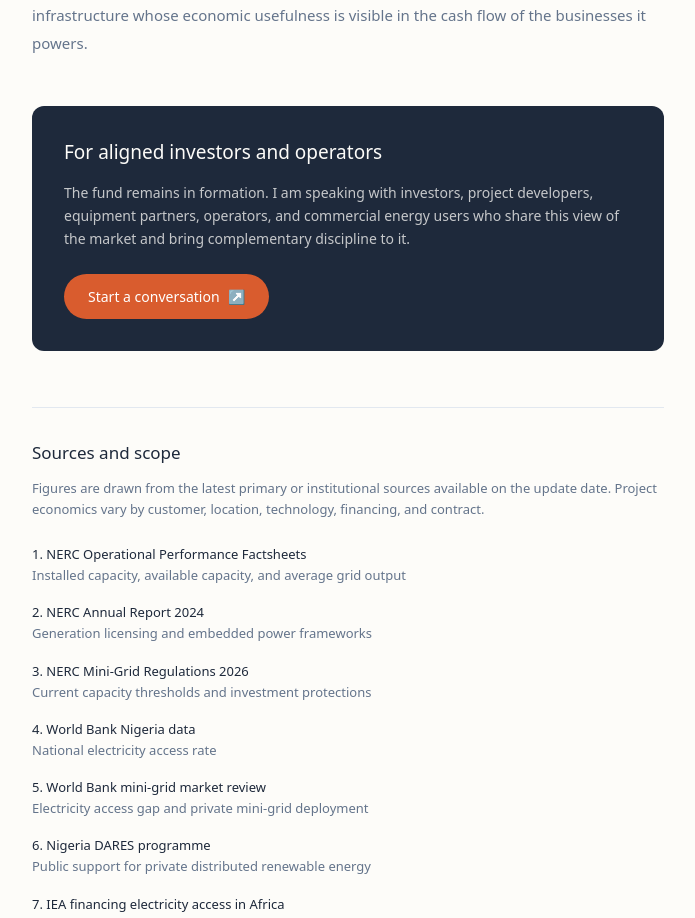
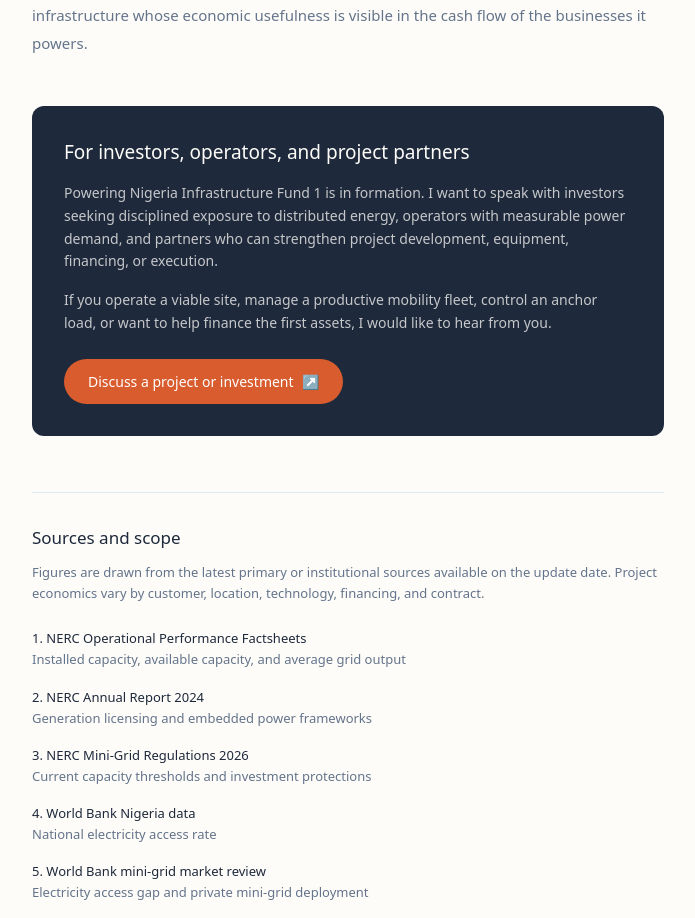
Before and after one commit to Threadigit/adetuyi.com, a Next.js app: page /thesis in a window 1280 px wide. Shown: the part 6240-7158 px from the top of the page, without its empty margins (292-987 px from the left). Built offline with nearby package versions, Linux system fonts and the light colour scheme.

Commit message:
Strengthen thesis conversion call to action

```diff
--- a/src/app/thesis/page.tsx
+++ b/src/app/thesis/page.tsx
@@ -478,19 +478,25 @@
 
           <div className="my-12 p-8 bg-foreground text-background rounded-xl">
             <h2 className="text-[19px] font-medium text-background mt-0 mb-4">
-              For aligned investors and operators
+              For investors, operators, and project partners
             </h2>
+            <p className="text-[14px] leading-relaxed text-background/75 mb-4">
+              Powering Nigeria Infrastructure Fund 1 is in formation. I want to
+              speak with investors seeking disciplined exposure to distributed
+              energy, operators with measurable power demand, and partners who
+              can strengthen project development, equipment, financing, or
+              execution.
+            </p>
             <p className="text-[14px] leading-relaxed text-background/75 mb-6">
-              The fund remains in formation. I am speaking with investors,
-              project developers, equipment partners, operators, and commercial
-              energy users who share this view of the market and bring
-              complementary discipline to it.
+              If you operate a viable site, manage a productive mobility fleet,
+              control an anchor load, or want to help finance the first assets,
+              I would like to hear from you.
             </p>
             <a
-              href="mailto:tolu@adetuyi.com?subject=Powering Nigeria IF1"
+              href="mailto:tolu@adetuyi.com?subject=Powering Nigeria IF1 project or investment"
               className="inline-flex items-center gap-2 bg-accent text-white px-6 py-3 rounded-full hover:bg-accent/90 transition-colors font-medium text-[14px]"
             >
-              Start a conversation <span>↗</span>
+              Discuss a project or investment <span>↗</span>
             </a>
           </div>
 
```
